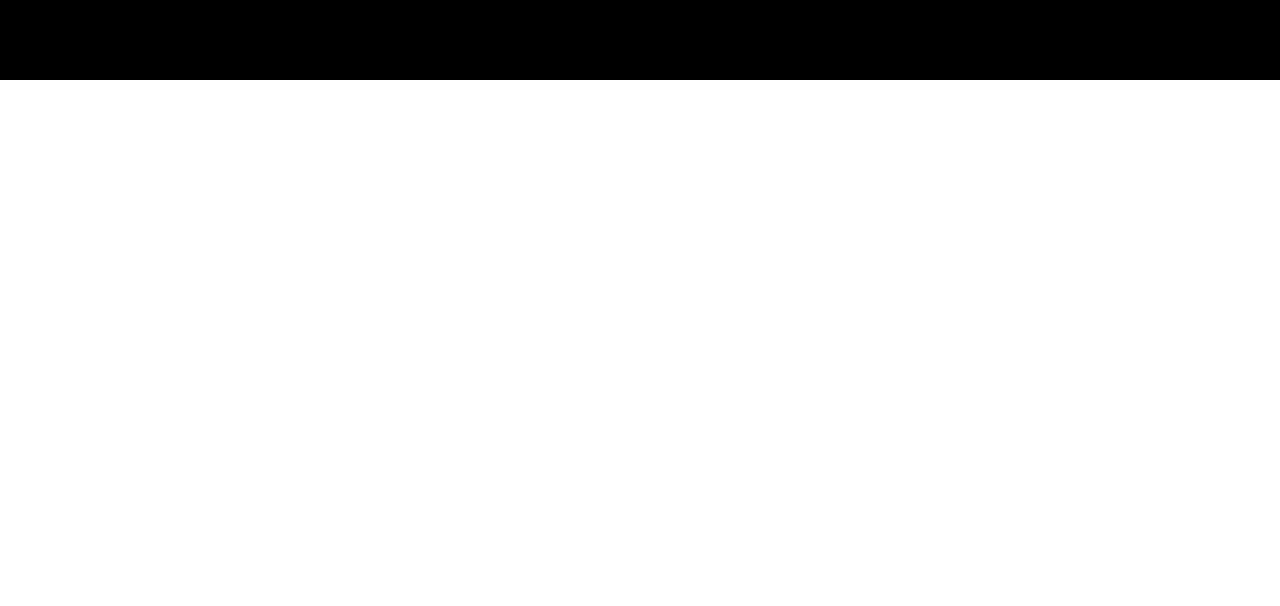
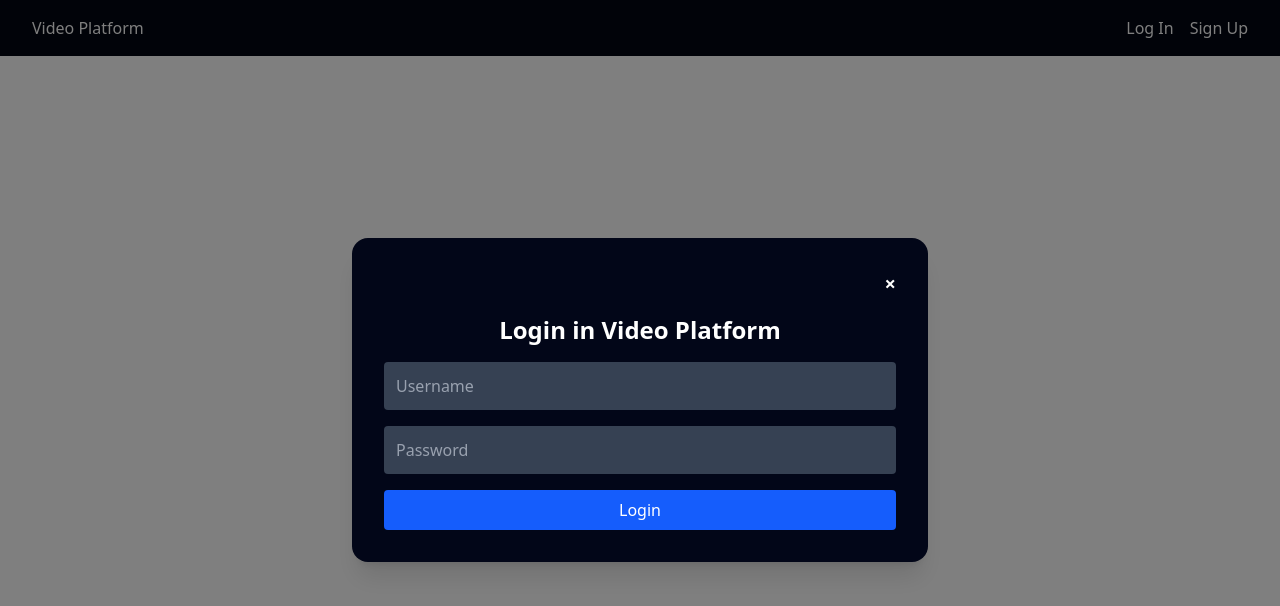
Before and after one commit to TawanGit/videofront, a Next.js app: page / in a window 1280 px wide. Both pictures are taken after a click on the button "Log In". Shown: the top 606 px of the page. Built offline with nearby package versions, Linux system fonts and the light colour scheme.

Commit message:
feat: login component

```diff
--- a/src/components/header.tsx
+++ b/src/components/header.tsx
@@ -1,9 +1,15 @@
+"use client";
+import { useState } from "react";
+import SignInModal from "./signInModal";
+
 export default function Header() {
+  const [openLogin, setOpenLogin] = useState(false);
   return (
-    <div className="p-4 bg-black">
+    <div className=" text-white p-4 bg-gray-950 flex justify-between px-8">
       <p>Video Platform</p>
       <div className="flex items-center gap-4">
-        <button>Log In</button>
+        <button onClick={() => setOpenLogin(true)}>Log In</button>
+        <SignInModal open={openLogin} onClose={() => setOpenLogin(false)} />
         <button>Sign Up</button>
       </div>
     </div>
--- /dev/null
+++ b/src/components/signInModal.tsx
@@ -0,0 +1,40 @@
+"use client";
+
+import { MouseEventHandler, useState } from "react";
+
+type modal = {
+  open: boolean;
+  onClose: MouseEventHandler<HTMLButtonElement>;
+};
+
+export default function SignInModal({ open, onClose }: modal) {
+  if (!open) return null;
+  return (
+    <div className="fixed inset-0 bg-black/50 flex items-center justify-center z-50">
+      <div className="flex flex-col bg-slate-950 rounded-2xl p-8 w-full max-w-xl space-y-4 shadow-xl">
+        <button
+          className="self-end text-white hover:text-red-400 font-bold text-xl"
+          onClick={onClose}
+        >
+          &times;
+        </button>
+        <h2 className="text-white text-2xl font-semibold text-center">
+          Login in Video Platform
+        </h2>
+        <input
+          type="text"
+          placeholder="Username"
+          className="p-3 rounded bg-gray-700 text-white placeholder-gray-400 outline-none focus:ring-2 focus:ring-blue-500"
+        />
+        <input
+          type="password"
+          placeholder="Password"
+          className="p-3 rounded bg-gray-700 text-white placeholder-gray-400 outline-none focus:ring-2 focus:ring-blue-500"
+        />
+        <button className="bg-blue-600 text-white py-2 rounded hover:bg-blue-700 transition">
+          Login
+        </button>
+      </div>
+    </div>
+  );
+}
```
